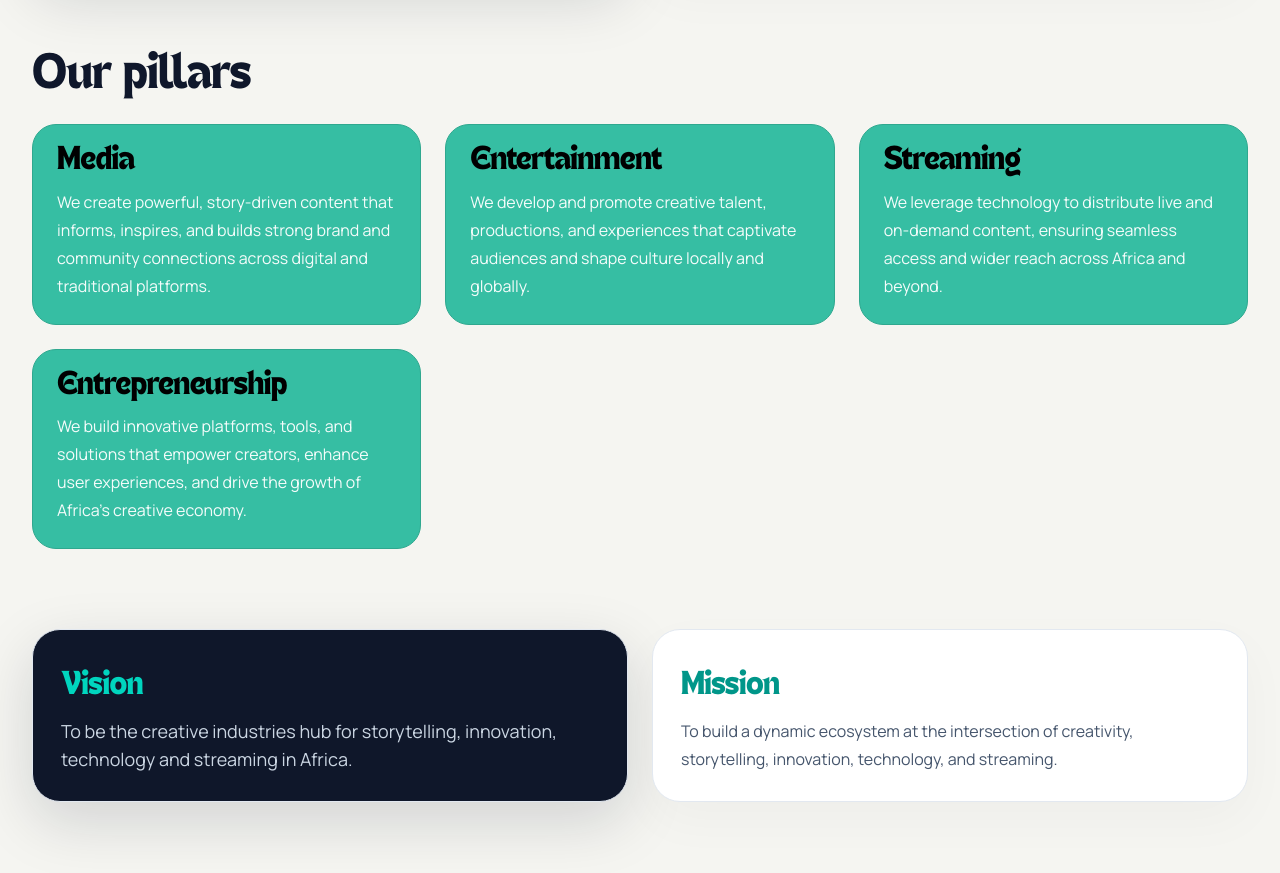
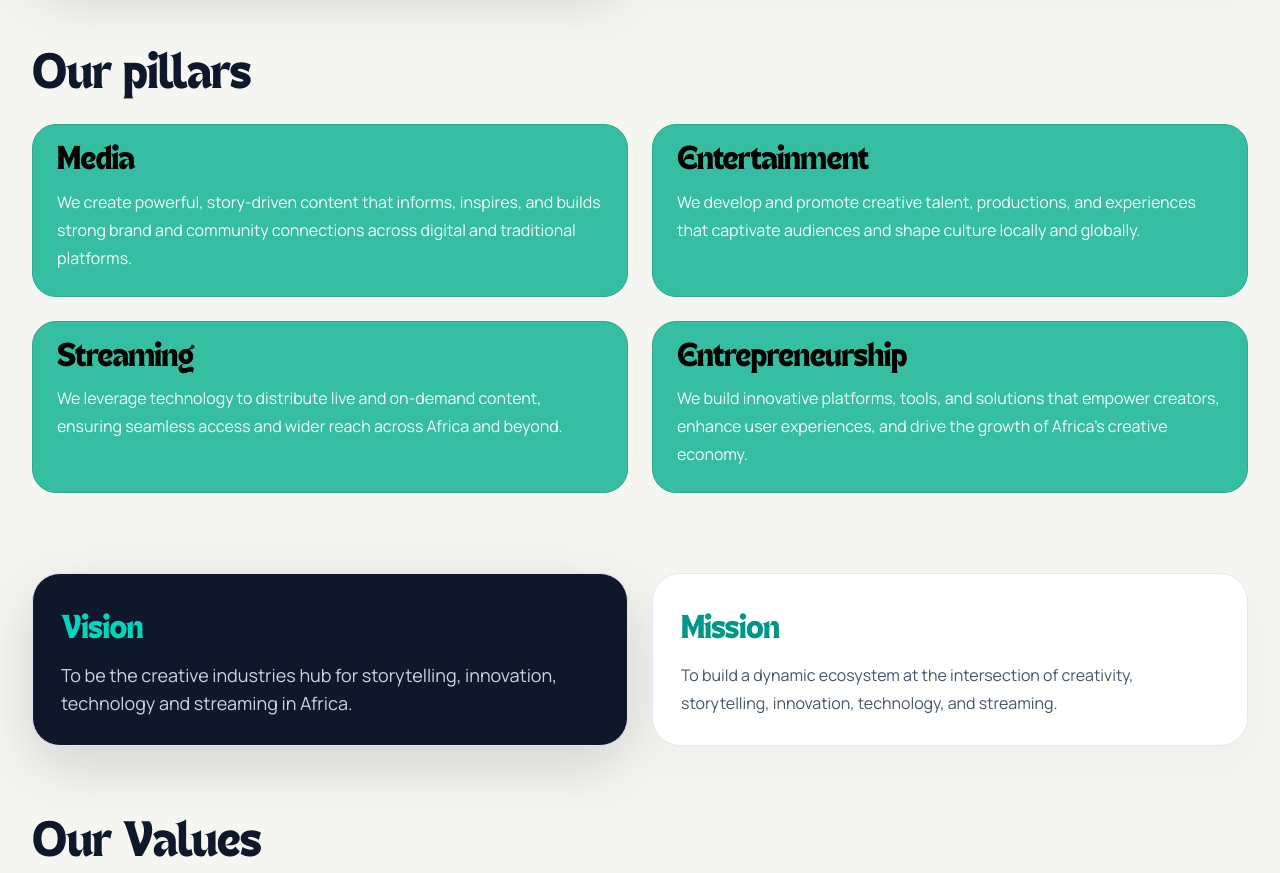
Before and after one commit to CBM-GROUP/cbmgroup-landingpage, a Next.js app: page /about in a window 1280 px wide. Shown: the part 920-1793 px from the top of the page. Built offline with nearby package versions, Linux system fonts and the light colour scheme.

Commit message:
fix: remove unnecessary column from pillars grid layout

```diff
--- a/src/app/about/page.tsx
+++ b/src/app/about/page.tsx
@@ -89,7 +89,7 @@
             <h2 className="mt-3 text-3xl font-semibold tracking-[-0.05em] text-slate-900 sm:text-4xl">Our pillars</h2>
           </motion.div>
 
-          <div className="grid gap-6 md:grid-cols-2 xl:grid-cols-3">
+          <div className="grid gap-6 md:grid-cols-2">
             {pillars.map((pillar) => (
               <motion.article key={pillar.id} variants={revealVariants} className="group rounded-[1.5rem] border border-[#2fa88f] bg-[#36bea3] p-6 transition-transform duration-300 hover:-translate-y-1 hover:shadow-[0_18px_50px_rgba(15,23,42,0.08)]">
                 <h3 className="text-2xl font-bold tracking-[-0.04em] text-black">{pillar.title}</h3>
```
